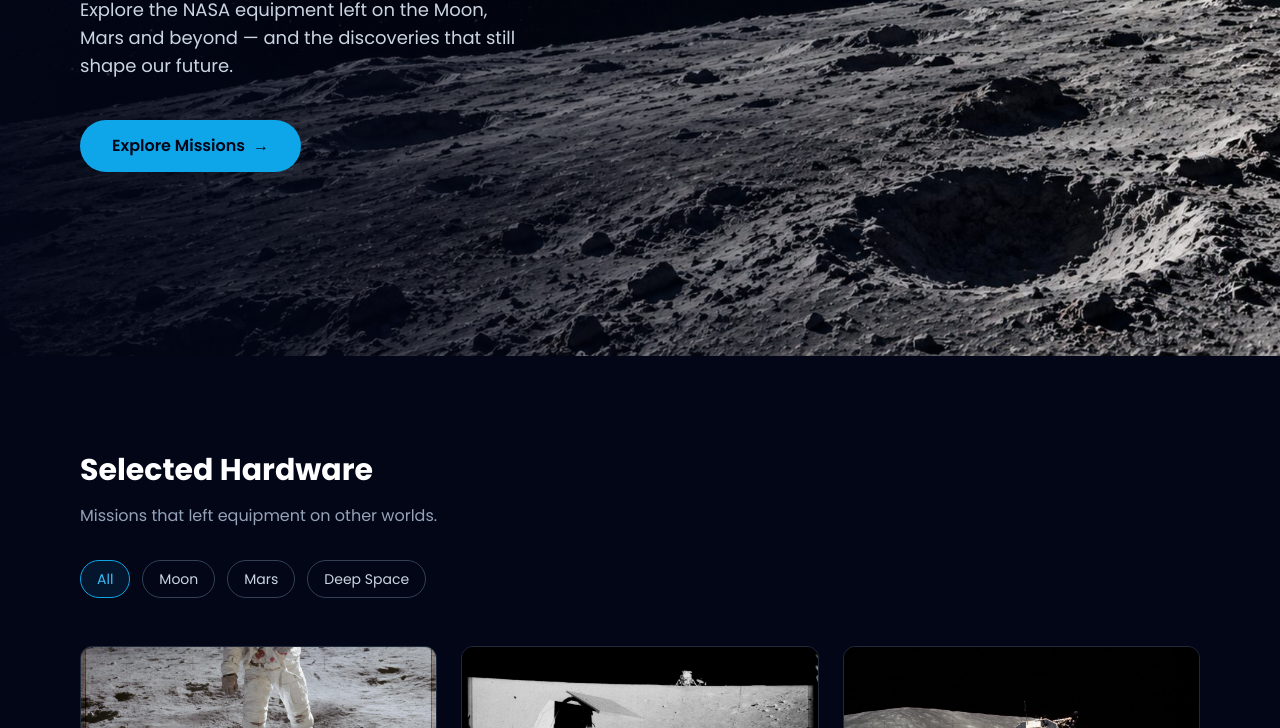
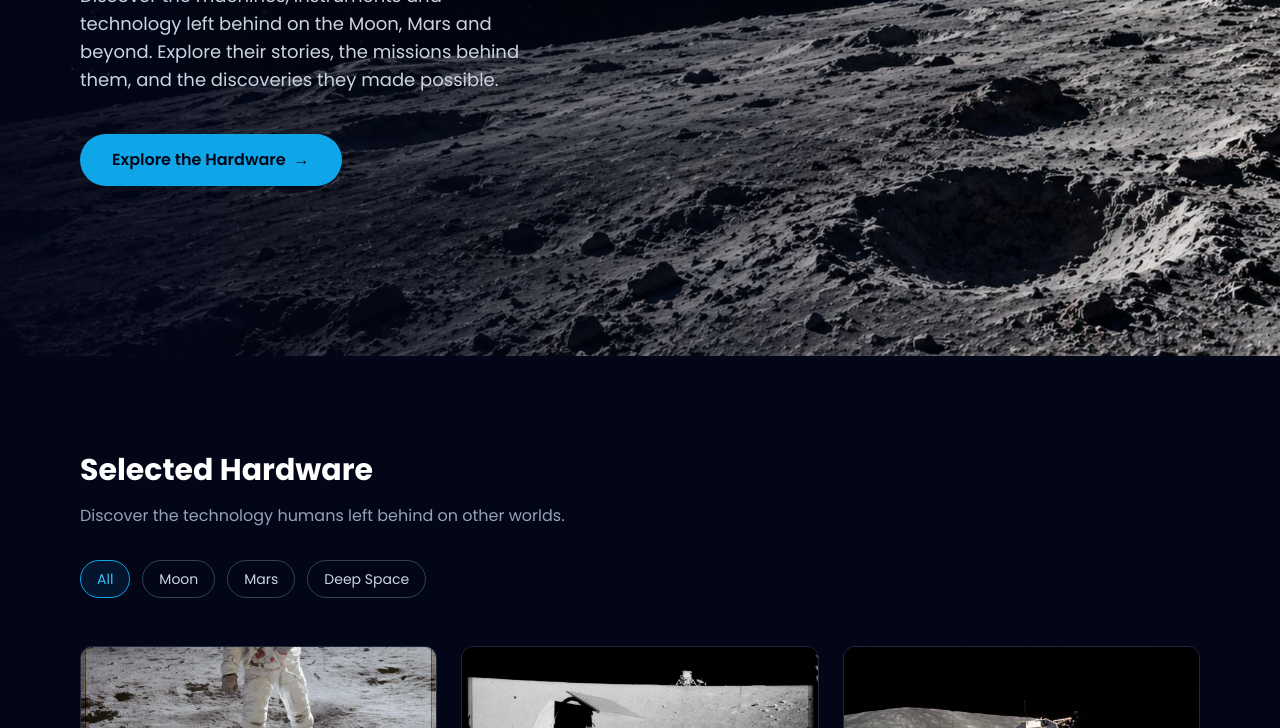
Before and after one commit to ty-jr-dev/lunar_echoes-i, a plain HTML site: page index.html in a window 1280 px wide. Shown: the part 444-1172 px from the top of the page. Drawn offline with nearby package versions, Linux system fonts and the light colour scheme.

Commit message:
Improve homepage messaging and hardware focus

```diff
--- a/index.html
+++ b/index.html
@@ -4,7 +4,7 @@
   <meta charset="UTF-8" />
   <meta name="viewport" content="width=device-width, initial-scale=1.0" />
   <title>Lunar Echoes — Forgotten Technology. Lasting Impact.</title>
-  <meta name="description" content="Explore the NASA equipment left on the Moon, Mars and beyond — and the discoveries that still shape our future." />
+  <meta name="description" content="Discover the machines, instruments and technology left behind on the Moon, Mars and beyond. Explore their stories and scientific impact." />
 
   <!-- Google Fonts: Poppins -->
   <link rel="preconnect" href="https://fonts.googleapis.com" />
@@ -70,12 +70,12 @@
         <span class="text-sky-400">Lasting Impact.</span>
       </h1>
       <p class="mt-6 text-lg text-slate-300 max-w-md">
-        Explore the NASA equipment left on the Moon, Mars and beyond —
-        and the discoveries that still shape our future.
+        Discover the machines, instruments and technology left behind on the Moon, Mars and beyond.
+        Explore their stories, the missions behind them, and the discoveries they made possible.
       </p>
       <a href="#missions"
          class="inline-flex items-center gap-2 mt-10 bg-sky-500 hover:bg-sky-400 text-slate-950 font-semibold px-8 py-3.5 rounded-full transition">
-        Explore Missions
+        Explore the Hardware
         <span>→</span>
       </a>
     </div>
@@ -84,7 +84,9 @@
   <!-- ========== MISSIONS ========== -->
   <section id="missions" class="max-w-6xl mx-auto px-4 py-24">
     <h2 class="text-3xl font-bold mb-4">Selected Hardware</h2>
-    <p class="text-slate-400 mb-8">Missions that left equipment on other worlds.</p>
+    <p class="text-slate-400 mb-8">
+      Discover the technology humans left behind on other worlds.
+    </p>
 
     <div class="flex flex-wrap gap-3 mb-12">
       <button data-filter="all" class="filter-btn active border border-slate-700 text-slate-300 hover:border-sky-500 hover:text-sky-400 px-4 py-2 rounded-full text-sm transition" aria-pressed="true">
```
